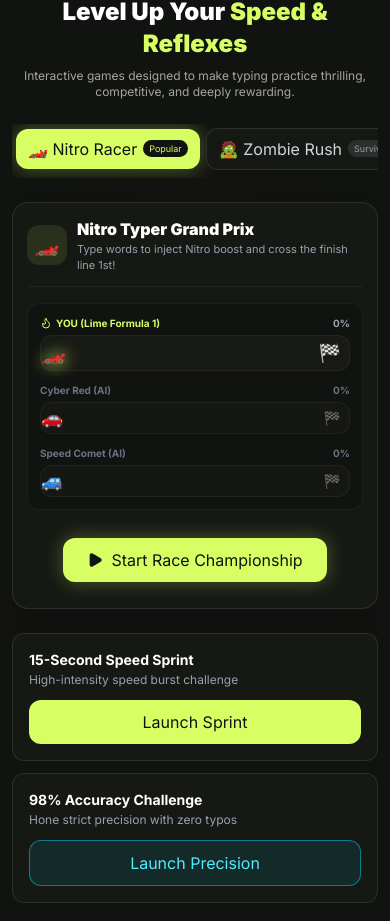
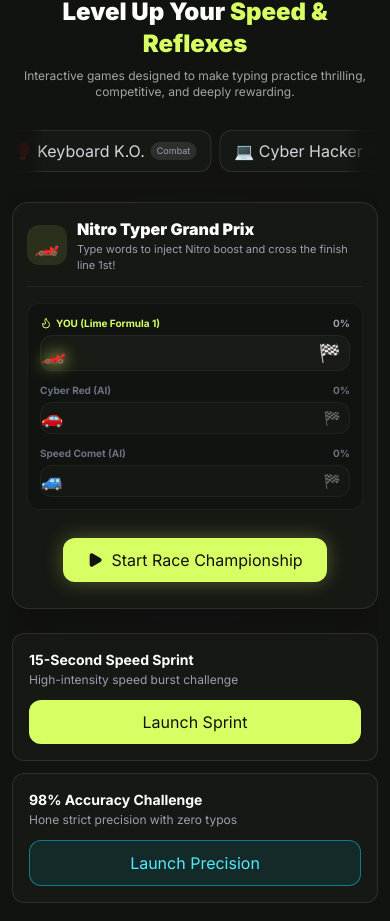
Before and after one commit to jasminaramim/-TypeMaster, a React (Vite) app: page / in a window 390 px wide. Shown: the part 4738-5659 px from the top of the page. Built offline with nearby package versions, Linux system fonts and the light colour scheme.

Commit message:
Implement smooth auto-scrolling infinite arcade marquee for mobile game selector

```diff
--- a/src/components/TypingGames.tsx
+++ b/src/components/TypingGames.tsx
@@ -39,11 +39,43 @@ const COMMON_WORDS = [
   'circuit', 'glory', 'reflex', 'precision', 'zen', 'spark', 'cosmic', 'legend',
 ];
 
+const ARCADE_GAMES: { id: ActiveGame; label: string; badge: string }[] = [
+  { id: 'nitro', label: '🏎️ Nitro Racer', badge: 'Popular' },
+  { id: 'zombie', label: '🧟 Zombie Rush', badge: 'Survival' },
+  { id: 'boxing', label: '🥊 Keyboard K.O.', badge: 'Combat' },
+  { id: 'hacker', label: '💻 Cyber Hacker', badge: 'Matrix' },
+  { id: 'meteor', label: '☄️ Meteor Shield', badge: 'Defense' },
+  { id: 'space', label: '🚀 Cosmic Blaster', badge: 'Action' },
+  { id: 'skydrop', label: '👾 Sky Drop', badge: 'Classic' },
+  { id: 'bomb', label: '💣 Time Bomb', badge: 'Panic' },
+  { id: 'ghost', label: '👻 Ghost Memory', badge: 'Brain' },
+];
+
 export const TypingGames: React.FC<TypingGamesProps> = ({
   onStartSprint,
   onStartAccuracyChallenge,
 }) => {
   const [selectedGame, setSelectedGame] = useState<ActiveGame>('nitro');
+  const [isMarqueePaused, setIsMarqueePaused] = useState(false);
+  const marqueeTimerRef = useRef<NodeJS.Timeout | null>(null);
+
+  const handleMarqueeTouchStart = () => {
+    if (marqueeTimerRef.current) clearTimeout(marqueeTimerRef.current);
+    setIsMarqueePaused(true);
+  };
+
+  const handleMarqueeTouchEnd = () => {
+    if (marqueeTimerRef.current) clearTimeout(marqueeTimerRef.current);
+    marqueeTimerRef.current = setTimeout(() => {
+      setIsMarqueePaused(false);
+    }, 2200);
+  };
+
+  useEffect(() => {
+    return () => {
+      if (marqueeTimerRef.current) clearTimeout(marqueeTimerRef.current);
+    };
+  }, []);
 
   // ==========================================
   // GAME 1: NITRO RACER (2D Racetrack)
@@ -947,24 +979,90 @@ export const TypingGames: React.FC<TypingGamesProps> = ({
         </section>
       </div>
 
-      {/* Game Selector Arcade Menu - Swipeable on mobile, centered wrap on tablet/desktop */}
-      <div className="flex items-center gap-1.5 sm:gap-2 overflow-x-auto pb-2 pt-1 px-1 scrollbar-none sm:flex-wrap sm:justify-center">
-        {[
-          { id: 'nitro' as ActiveGame, label: '🏎️ Nitro Racer', badge: 'Popular' },
-          { id: 'zombie' as ActiveGame, label: '🧟 Zombie Rush', badge: 'Survival' },
-          { id: 'boxing' as ActiveGame, label: '🥊 Keyboard K.O.', badge: 'Combat' },
-          { id: 'hacker' as ActiveGame, label: '💻 Cyber Hacker', badge: 'Matrix' },
-          { id: 'meteor' as ActiveGame, label: '☄️ Meteor Shield', badge: 'Defense' },
-          { id: 'space' as ActiveGame, label: '🚀 Cosmic Blaster', badge: 'Action' },
-          { id: 'skydrop' as ActiveGame, label: '👾 Sky Drop', badge: 'Classic' },
-          { id: 'bomb' as ActiveGame, label: '💣 Time Bomb', badge: 'Panic' },
-          { id: 'ghost' as ActiveGame, label: '👻 Ghost Memory', badge: 'Brain' },
-        ].map((game) => (
+      {/* Game Selector Arcade Menu: Infinite Marquee on Mobile/Tablet, Centered Wrap on Desktop */}
+      <div className="space-y-1">
+        {/* Mobile & Tablet Auto-Scrolling Infinite Marquee */}
+        <div className="relative w-full overflow-hidden py-1.5 lg:hidden select-none">
+          {/* Subtle Left & Right Shadow Gradient Overlays */}
+          <div className="pointer-events-none absolute left-0 top-0 bottom-0 w-8 sm:w-16 bg-gradient-to-r from-[#111310] via-[#111310]/85 to-transparent z-10" />
+          <div className="pointer-events-none absolute right-0 top-0 bottom-0 w-8 sm:w-16 bg-gradient-to-l from-[#111310] via-[#111310]/85 to-transparent z-10" />
+
+          {/* Marquee Track: duplicated 2 times for seamless infinite scroll */}
+          <div
+            className="animate-arcade-marquee flex items-center gap-2 pr-2"
+            style={{
+              animationPlayState: isMarqueePaused ? 'paused' : 'running',
+            }}
+            onMouseEnter={() => setIsMarqueePaused(true)}
+            onMouseLeave={() => setIsMarqueePaused(false)}
+            onTouchStart={handleMarqueeTouchStart}
+            onTouchEnd={handleMarqueeTouchEnd}
+          >
+            {/* First Set */}
+            {ARCADE_GAMES.map((game) => {
+              const isSelected = selectedGame === game.id;
+              return (
                 <button
-            key={game.id}
+                  key={`m1-${game.id}`}
+                  onClick={() => setSelectedGame(game.id)}
+                  className={`flex flex-shrink-0 items-center gap-1.5 sm:gap-2 rounded-xl sm:rounded-2xl px-3.5 py-2 sm:px-4 sm:py-2.5 text-xs font-bold transition whitespace-nowrap active:scale-95 sm:text-sm ${
+                    isSelected
+                      ? 'bg-[#d7ff64] text-[#111310] shadow-[0_0_20px_rgba(215,255,100,0.35)] scale-[1.02]'
+                      : 'border border-white/10 bg-[#161814] text-gray-300 hover:border-white/20 hover:text-white'
+                  }`}
+                >
+                  <span>{game.label}</span>
+                  <span
+                    className={`rounded-full px-1.5 sm:px-2 py-0.5 text-[9px] sm:text-[10px] ${
+                      isSelected
+                        ? 'bg-[#111310] text-[#d7ff64]'
+                        : 'bg-white/10 text-gray-400'
+                    }`}
+                  >
+                    {game.badge}
+                  </span>
+                </button>
+              );
+            })}
+            {/* Second Duplicate Set for 100% Seamless Infinite Loop */}
+            {ARCADE_GAMES.map((game) => {
+              const isSelected = selectedGame === game.id;
+              return (
+                <button
+                  key={`m2-${game.id}`}
+                  onClick={() => setSelectedGame(game.id)}
+                  className={`flex flex-shrink-0 items-center gap-1.5 sm:gap-2 rounded-xl sm:rounded-2xl px-3.5 py-2 sm:px-4 sm:py-2.5 text-xs font-bold transition whitespace-nowrap active:scale-95 sm:text-sm ${
+                    isSelected
+                      ? 'bg-[#d7ff64] text-[#111310] shadow-[0_0_20px_rgba(215,255,100,0.35)] scale-[1.02]'
+                      : 'border border-white/10 bg-[#161814] text-gray-300 hover:border-white/20 hover:text-white'
+                  }`}
+                >
+                  <span>{game.label}</span>
+                  <span
+                    className={`rounded-full px-1.5 sm:px-2 py-0.5 text-[9px] sm:text-[10px] ${
+                      isSelected
+                        ? 'bg-[#111310] text-[#d7ff64]'
+                        : 'bg-white/10 text-gray-400'
+                    }`}
+                  >
+                    {game.badge}
+                  </span>
+                </button>
+              );
+            })}
+          </div>
+        </div>
+
+        {/* Desktop Centered Menu (Visible on lg and larger screens) */}
+        <div className="hidden lg:flex flex-wrap items-center justify-center gap-2">
+          {ARCADE_GAMES.map((game) => {
+            const isSelected = selectedGame === game.id;
+            return (
+              <button
+                key={`desk-${game.id}`}
                 onClick={() => setSelectedGame(game.id)}
                 className={`flex flex-shrink-0 items-center gap-1.5 sm:gap-2 rounded-xl sm:rounded-2xl px-3 py-2 sm:px-4 sm:py-2.5 text-xs font-bold transition whitespace-nowrap active:scale-95 sm:text-sm ${
-              selectedGame === game.id
+                  isSelected
                     ? 'bg-[#d7ff64] text-[#111310] shadow-[0_0_20px_rgba(215,255,100,0.35)]'
                     : 'border border-white/10 bg-[#161814] text-gray-300 hover:border-white/20 hover:text-white'
                 }`}
@@ -972,7 +1070,7 @@ export const TypingGames: React.FC<TypingGamesProps> = ({
                 <span>{game.label}</span>
                 <span
                   className={`rounded-full px-1.5 sm:px-2 py-0.5 text-[9px] sm:text-[10px] ${
-                selectedGame === game.id
+                    isSelected
                       ? 'bg-[#111310] text-[#d7ff64]'
                       : 'bg-white/10 text-gray-400'
                   }`}
@@ -980,7 +1078,9 @@ export const TypingGames: React.FC<TypingGamesProps> = ({
                   {game.badge}
                 </span>
               </button>
-        ))}
+            );
+          })}
+        </div>
       </div>
 
       {/* ========================================================= */}
--- a/src/index.css
+++ b/src/index.css
@@ -214,3 +214,24 @@ input:focus-visible {
   -ms-overflow-style: none;
   scrollbar-width: none;
 }
+
+/* Arcade Game Menu Infinite Marquee */
+@keyframes arcade-marquee-slide {
+  0% {
+    transform: translateX(0%);
+  }
+  100% {
+    transform: translateX(-50%);
+  }
+}
+
+.animate-arcade-marquee {
+  display: flex;
+  width: max-content;
+  animation: arcade-marquee-slide 30s linear infinite;
+  will-change: transform;
+}
+
+.animate-arcade-marquee:hover {
+  animation-play-state: paused;
+}
```
Lines whose indentation alone changed are shown as unchanged.
